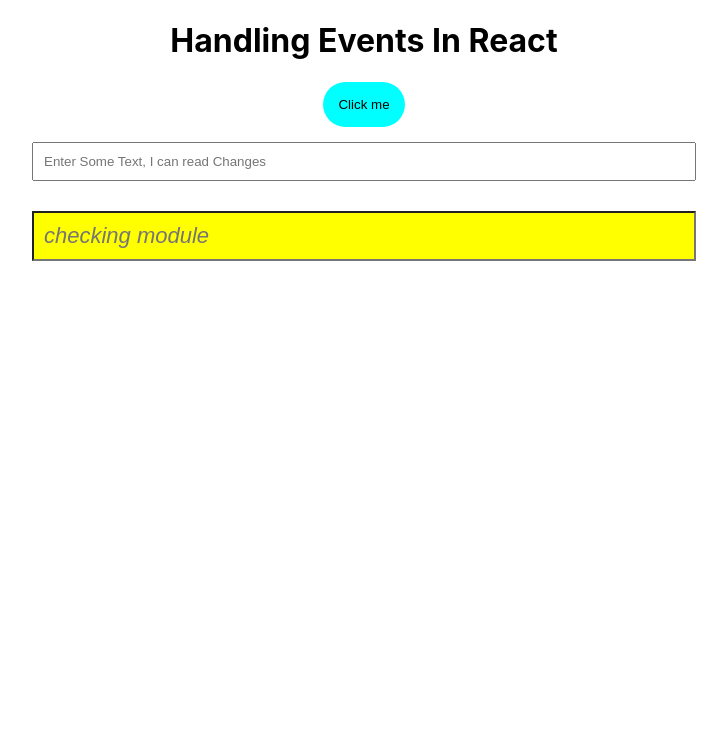
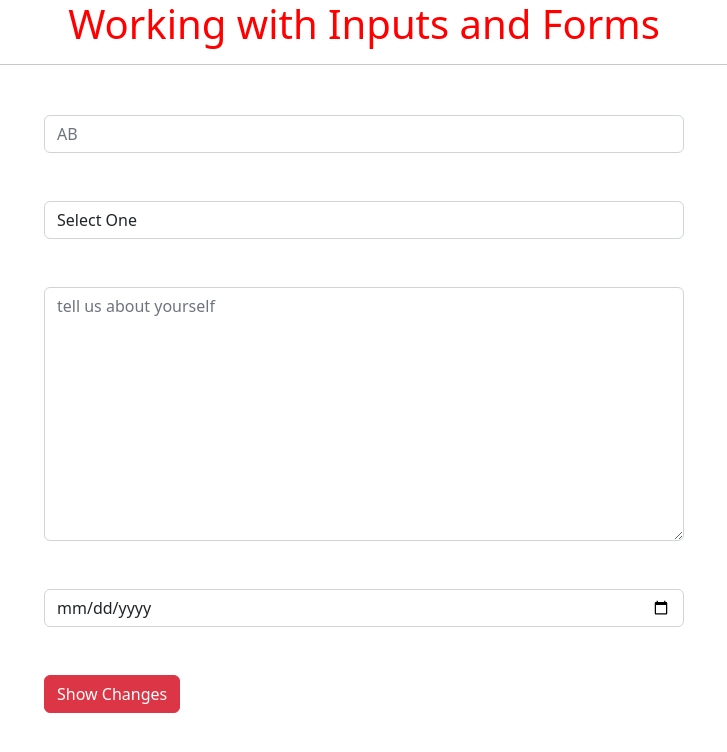
Before and after one commit to abulbashar98/React_Core_Concepts_by_HM_Nayem, a React app in the folder first-react-app/: page / in a window 1280 px wide. Shown: the top 752 px of the page, without its empty margins (276-1003 px from the left). Built offline with nearby package versions, Linux system fonts and the light colour scheme.

Commit message:
Chapter-8 basic input elements

```diff
--- a/first-react-app/package.json
+++ b/first-react-app/package.json
@@ -14,6 +14,7 @@
     "babel-plugin-named-asset-import": "^0.3.8",
     "babel-preset-react-app": "^10.0.1",
     "bfj": "^7.0.2",
+    "bootstrap": "^5.2.0",
     "browserslist": "^4.18.1",
     "camelcase": "^6.2.1",
     "case-sensitive-paths-webpack-plugin": "^2.4.0",
@@ -40,6 +41,7 @@
     "prompts": "^2.4.2",
     "react": "^18.2.0",
     "react-app-polyfill": "^3.0.0",
+    "react-bootstrap": "^2.5.0",
     "react-dev-utils": "^12.0.1",
     "react-dom": "^18.2.0",
     "react-refresh": "^0.11.0",
--- /dev/null
+++ b/first-react-app/src/Components/Inputs/Inputs.jsx
@@ -0,0 +1,79 @@
+import React from 'react'
+import './inputs.css'
+
+
+class App extends React.Component {
+
+    state = {
+        name: '',
+        country: '',
+        bio: '',
+        birthDate: ''
+    }
+
+    handleChange = event => {
+        this.setState(
+            {
+                [event.target.name]: event.target.value
+            }
+        )
+    }
+
+
+    render() {
+
+        return (
+
+            <div className='inputs-container'>
+                <input
+                    type="text"
+                    name='name'
+                    placeholder='AB'
+                    className='form-control my-5'
+                    onChange={this.handleChange}
+                />
+                <select
+                    name='country'
+                    className='form-control my-5'
+                    onChange={this.handleChange}
+                >
+                    <option>Select One</option>
+                    <option value="Bangladesh">Bangladesh</option>
+                    <option value="India">India</option>
+                    <option value="Myanmar">Myanmar</option>
+                    <option value="Nepal">Nepal</option>
+                    <option value="China">China</option>
+                </select>
+                <textarea
+                    name="bio"
+                    id=""
+                    cols="30"
+                    rows="10"
+                    placeholder='tell us about yourself'
+                    className='form-control my-5'
+                    onChange={this.handleChange}
+                >
+                </textarea>
+                <input
+                    type="date"
+                    name='birthDate'
+                    className='form-control my-5'
+                    onChange={this.handleChange}
+                />
+                <button
+                    className='btn btn-danger'
+                    onClick={() => console.log(this.state)}
+                >
+                    Show Changes
+                </button>
+
+            </div>
+
+
+        );
+
+    }
+
+}
+
+export default App;
--- /dev/null
+++ b/first-react-app/src/Components/Inputs/inputs.css
@@ -0,0 +1,4 @@
+.inputs-container {
+    width: 50vw;
+    margin: 50px auto;
+}
--- a/first-react-app/src/Components/app.jsx
+++ b/first-react-app/src/Components/app.jsx
@@ -1,72 +1,21 @@
-import React from "react";
-import classes from './app.module.css'
-
+import React from 'react'
+import Inputs from './Inputs/Inputs'
 
 class App extends React.Component {
 
-    state = {
-        name: ''
+    render() {
+        return (
+            <div>
+                <h1 style={{ color: 'red', textAlign: 'center' }}>Working with Inputs and Forms</h1>
+                <hr />
+                <Inputs></Inputs>
+            </div>
+
+
+        );
+
     }
 
-
-    handleButtonClick = (event) => {
-        console.log(event);
-        console.log(event.target);
-    }
-
-    handleEventChange = event => {
-        console.log(event.target.value)
-        this.setState({ name: event.target.value })
-        console.log(this.state)
-    }
-    handleCheckChange = event => {
-        this.setState({ name: event.target.value })
-        console.log(event.target.values)
-    }
-
-    handleFocusEvent = event => {
-        console.log('Focus Event happened with onFocus Handler')
-    }
-
-    handleBlurEvent = () => {
-        if (!this.state.name) {
-            alert('Please input your name')
-        }
-        console.log('Blur event happened with onBlur event handler')
-    }
-
-
-    render() {
-
-        return (
-            <div>
-                <h1>Handling Events In React</h1>
-                <button className={classes.btn} onClick={this.handleButtonClick}>Click me</button>
-                <br />
-                <input
-                    type="text"
-                    value={this.state.name}
-                    placeholder="Enter Some Text, I can read Changes"
-                    className={classes.textField}
-                    onChange={this.handleEventChange}
-                />
-                <br />
-                <input
-                    type="text"
-                    placeholder="checking module"
-                    className={classes.CheckStyle}
-                    onChange={this.handleCheckChange}
-                    onFocus={this.handleFocusEvent}
-                    onBlur={this.handleBlurEvent}
-                />
-                <br />
-                <br />
-                {this.state.name && <h2>Welcome, {this.state.name}</h2>}
-
-            </div>
-        )
-
-    }
 }
 
 export default App;
--- a/first-react-app/src/index.js
+++ b/first-react-app/src/index.js
@@ -3,6 +3,7 @@ import ReactDOM from 'react-dom/client';
 import './App.css';
 import './index.css';
 import App from './components/app.jsx';
+import 'bootstrap/dist/css/bootstrap.min.css';
 import reportWebVitals from './reportWebVitals';
 
 const root = ReactDOM.createRoot(document.getElementById('root'));
```
Also changed, not shown: first-react-app/src/7.Events in React/app.event.jsx (added, +72 -0 lines), first-react-app/src/7.Events in React/app.module.css (renamed from first-react-app/src/Components/app.module.css), 1 other file (tests, documents, lock files or other folders).
